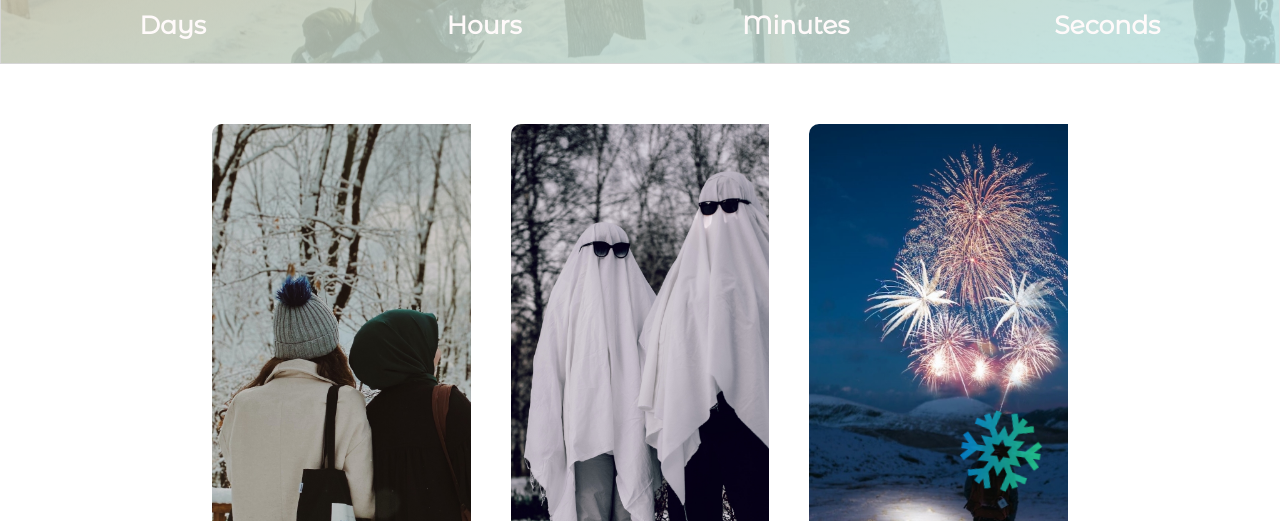
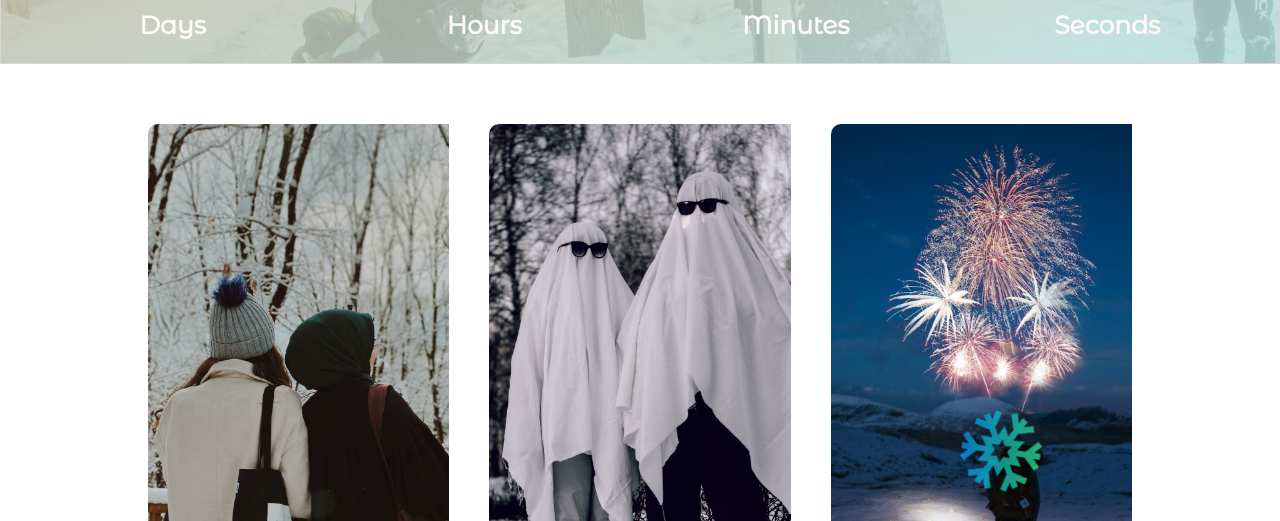
Before and after one commit to prophet12505/Project-Winter-Seasonal-Event, a website: page def.html in a window 1280 px wide. Shown: the part 363-884 px from the top of the page. Drawn offline with Linux system fonts and the light colour scheme.

Commit message:
small adjustment on the styling

```diff
--- a/css/def.css
+++ b/css/def.css
@@ -99,9 +99,9 @@ p {
 .card-container {
     position: relative;
     margin: 0 auto;
-    margin-left: 15%;
-    margin-right: 15%;
-    width: 70%;
+    margin-left: 10%;
+    margin-right: 10%;
+    width: 80%;
     /* transform: translateX(-50%); */
     align-items: center;
 
```
